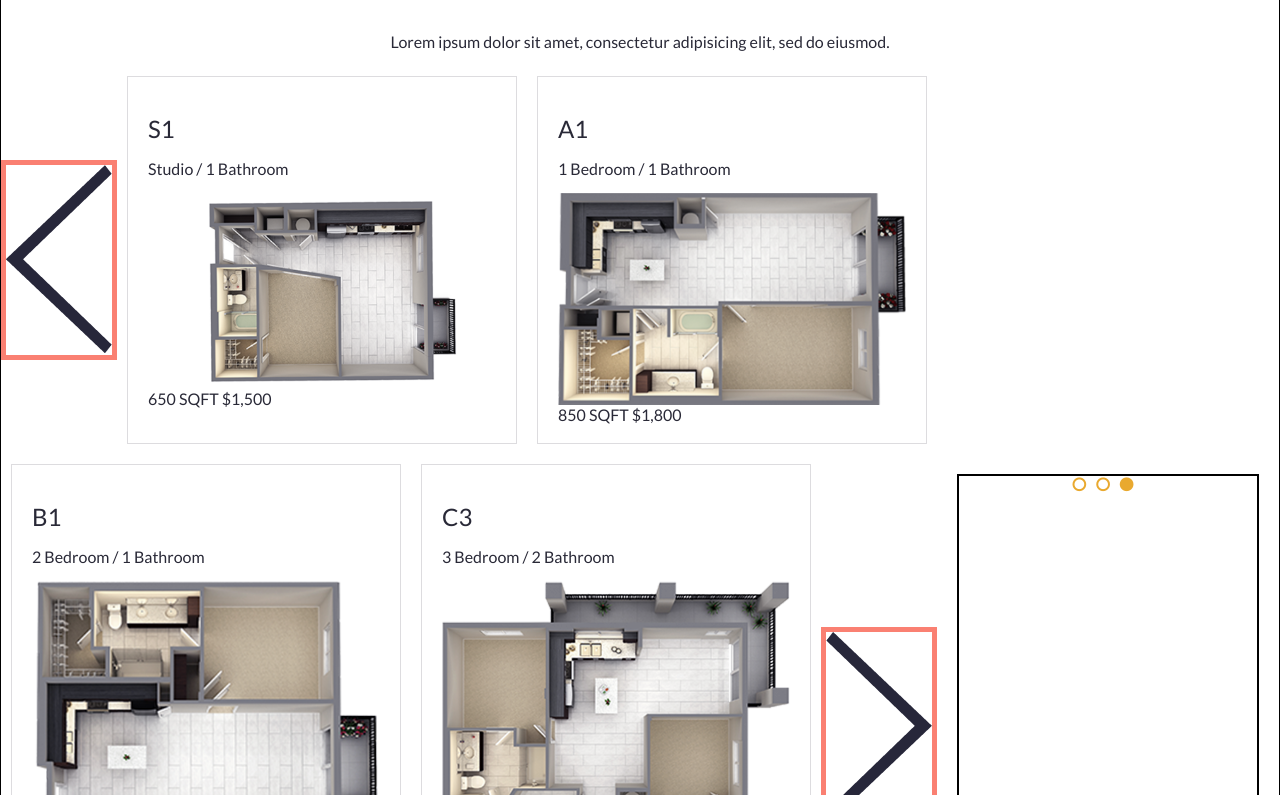
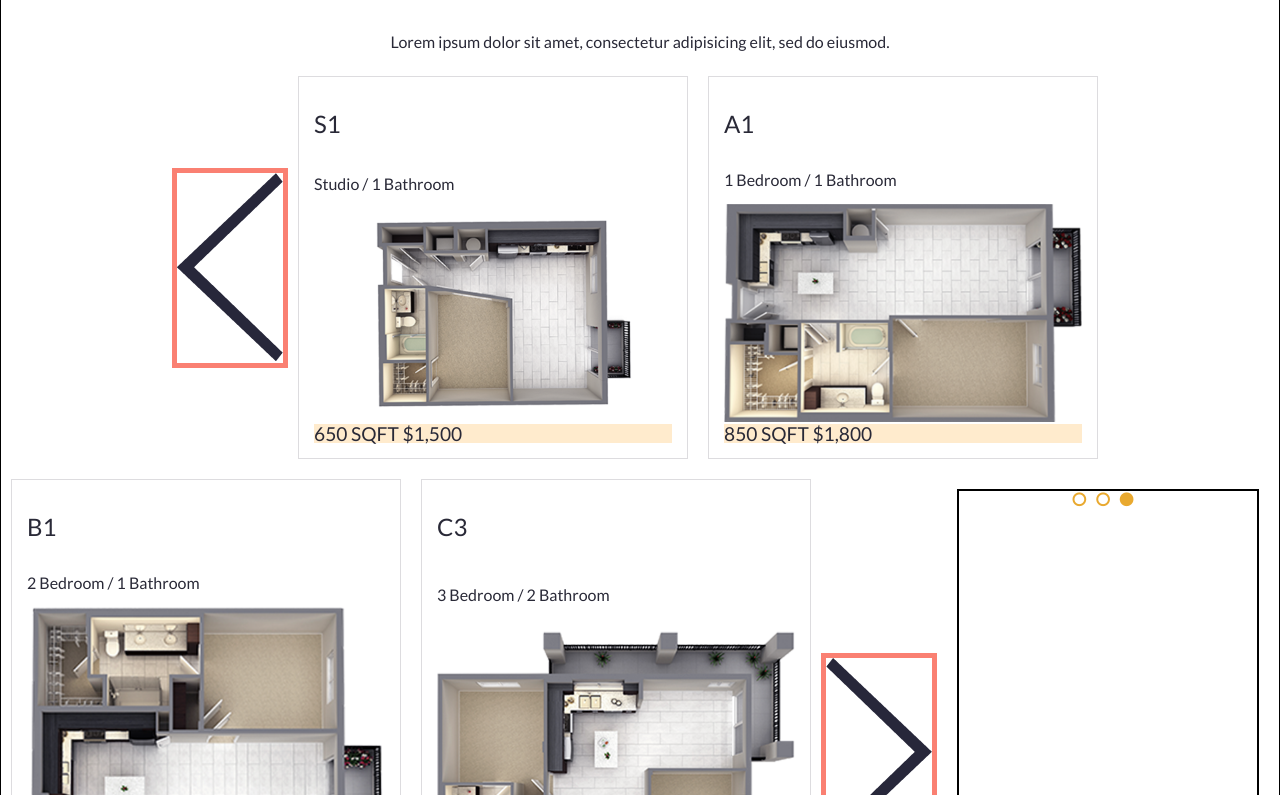
Before and after one commit to webtestingrun15/floor-plans, a website: page app/index.html in a window 1280 px wide. Shown: the part 985-1780 px from the top of the page. Drawn offline with Linux system fonts and the light colour scheme.

Commit message:
floor plans center text moved to bottom

```diff
--- a/app/assets/styles/modules/floorplans.css
+++ b/app/assets/styles/modules/floorplans.css
@@ -14,15 +14,29 @@
 .slider {
   display: flex;
   flex-wrap: wrap;
-
+  align-content: center;
+  justify-content: center;
+  max-width: 100%;
+  margin: 0 auto;
   &__slide {
     flex-basis: 390px;
+    /* max-width: 380px; */
+    /* flex: 200; */
     margin: 10px;
-    padding: 20px;
+    /* height: 400px; */
+    padding: 15px;
     border: 1px solid #dddcdf;
-    /* display: flex;
-    justify-content: center; */
-    /* flex: 200; */
+    display: flex;
+    flex-wrap: wrap;
+  }
+
+  &__slide > * {
+    flex: 1 1 100%;
+  }
+  &__details {
+    align-self: flex-end;
+    background: blanchedalmond;
+    font-size: 1.2rem;
   }
   &__title {
     font-weight: 400;
--- a/app/index.html
+++ b/app/index.html
@@ -89,7 +89,6 @@
                     <img src="assets/images/icons/arrow-left.png" alt="Left arrow">
                 </div>
                 <div class="slider__slide">
-                    <div class="slider__interior">
                     <h2 class="slider__title">S1</h2>
                     <p class="slider__text">Studio / 1 Bathroom</p>
                     <div class="slider__image">
@@ -100,9 +99,7 @@
                         <span class="slider__cost">$1,500</span>
                     </div>
                 </div>
-                </div>
                 <div class="slider__slide">
-                    <div class="slider__interior">
                     <h2 class="slider__title">A1</h2>
                     <p class="slider__text">1 Bedroom / 1 Bathroom</p>
                     <div class="slider__image">
@@ -113,9 +110,7 @@
                             <span="slider__cost">$1,800</span>
                     </div>
                 </div>
-                </div>
                 <div class="slider__slide">
-                    <div class="slider__interior">
                     <h2 class="slider__title">B1</h2>
                     <p class="slider__text">2 Bedroom / 1 Bathroom</p>
                     <div class="slider__image">
@@ -126,9 +121,7 @@
                             <span="slider__cost">$2,000</span>
                     </div>
                 </div>
-                </div>
                 <div class="slider__slide">
-                    <div class="slider__interior">
                     <h2 class="slider__title">C3</h2>
                     <p class="slider__text">3 Bedroom / 2 Bathroom</p>
                     <div class="slider__image">
@@ -137,7 +130,6 @@
                     <div class="slider__details">
                         <span="slider__size">1,235 SQFT</span>
                             <span="slider__cost">$2,400</span>
-                        </div>
                     </div>
                 </div>
                 <div class="slider--arrow slider--arrow__right">
--- a/app/temp/styles/styles.css
+++ b/app/temp/styles/styles.css
@@ -443,16 +443,40 @@ footer {
   display: flex;
   -ms-flex-wrap: wrap;
       flex-wrap: wrap;
+  -ms-flex-line-pack: center;
+      align-content: center;
+  -webkit-box-pack: center;
+      -ms-flex-pack: center;
+          justify-content: center;
+  max-width: 100%;
+  margin: 0 auto;
 }
 .slider__slide {
     -ms-flex-preferred-size: 390px;
         flex-basis: 390px;
+    /* max-width: 380px; */
+    /* flex: 200; */
     margin: 10px;
-    padding: 20px;
+    /* height: 400px; */
+    padding: 15px;
     border: 1px solid #dddcdf;
-    /* display: flex;
-    justify-content: center; */
-    /* flex: 200; */
+    display: -webkit-box;
+    display: -ms-flexbox;
+    display: flex;
+    -ms-flex-wrap: wrap;
+        flex-wrap: wrap;
+  }
+.slider__slide > * {
+    -webkit-box-flex: 1;
+        -ms-flex: 1 1 100%;
+            flex: 1 1 100%;
+  }
+.slider__details {
+    -ms-flex-item-align: end;
+        align-self: flex-end;
+    background: blanchedalmond;
+    font-size: 19.2px;
+    font-size: 1.2rem;
   }
 .slider__title {
     font-weight: 400;
```
Lines whose indentation alone changed are shown as unchanged.
